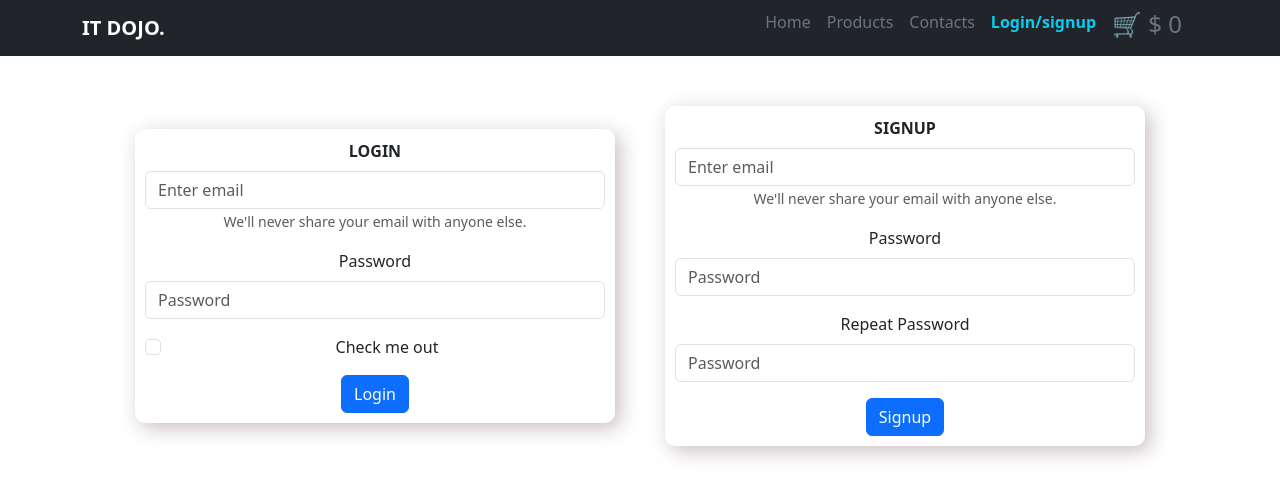
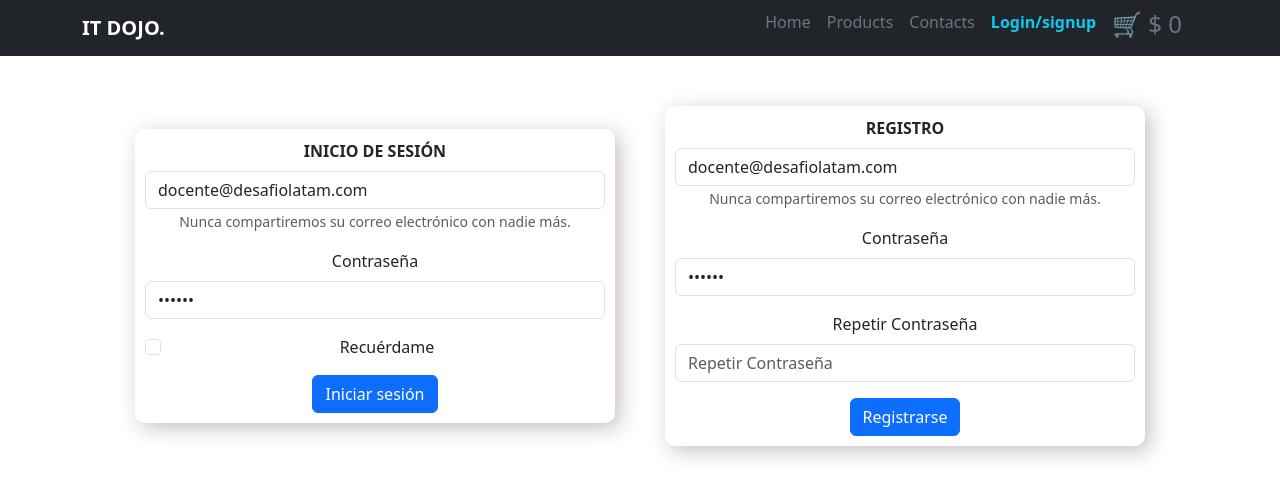
Before and after one commit to hector1489/proyecto_final, a React (Vite) app in the folder frontend/: page /Login in a window 1280 px wide. Shown: the top 498 px of the page. Built offline with nearby package versions, Linux system fonts and the light colour scheme; no server answers.

Commit message:
[fix] login

```diff
--- a/frontend/package.json
+++ b/frontend/package.json
@@ -10,6 +10,7 @@
     "preview": "vite preview"
   },
   "dependencies": {
+    "axios": "^1.6.2",
     "bootstrap": "^5.3.2",
     "react": "^18.2.0",
     "react-bootstrap": "^2.9.1",
--- a/frontend/src/App.jsx
+++ b/frontend/src/App.jsx
@@ -4,13 +4,14 @@ import DataContext from './context/dataContext'
 import './App.css'
 import NavbarComponent from './components/Navbar'
 import Home from './views/Home'
-import Login from './views/Login'
 import NotFound from './views/NotFound'
 import Contacts from './views/Contacts'
 import Cart from './views/Cart'
 import AllProducts from './views/AllProducts'
+import LoginSignup from './views/loginSignup'
 
 import { URLBASE } from './config/constans'
+
 
 function App() {
   const [data, setData] = useState([])
@@ -108,7 +109,7 @@ function App() {
         <NavbarComponent />
         <Routes>
           <Route path="/" element={<Home />} />
-          <Route path="/Login" element={<Login />} />
+          <Route path="/Login" element={<LoginSignup />} />
           <Route path="/AllProducts" element={<AllProducts />} />
           <Route path="/Contacts" element={<Contacts />} />
           <Route path="/Cart" element={<Cart />} />
--- a/frontend/src/components/LoginComponents.jsx
+++ b/frontend/src/components/LoginComponents.jsx
@@ -1,144 +1,90 @@
-import { useState, useEffect } from 'react'
+import { useState, useContext } from 'react'
 import { Form, Button } from 'react-bootstrap'
-import useUsers from '../../src/hooks/useUsers'
-import useAdmins from '../../src/hooks/useAdmins'
+import axios from 'axios'
+import { useNavigate } from 'react-router-dom'
+import DataContext from '../context/dataContext'
+import useAdmins from '../hooks/useAdmins'
+import useUsers from '../hooks/useUsers'
 import { ENDPOINT } from '../config/constans'
 
+const emailRegex = /^[A-Z0-9._%+-]+@[A-Z0-9.-]+\.[A-Z]{2,}$/i;
+const initialForm = { email: 'docente@desafiolatam.com', password: '123456' }
 
 function LoginComponents() {
-  const { user, setUser } = useState({ email: '', password: '' });
-  const { getAdmins, setAdmins } = useAdmins();
+  const navigate = useNavigate()
+  const [user, setUser] = useState(initialForm)
+  const { setDeveloper } = useContext(DataContext)
+  const { setAdmins } = useAdmins()
+  const { setUsers } = useUsers()
 
-  useEffect(() => {
-    const fetchLogin = async () => {
-      try {
-        const response = await fetch(ENDPOINT.users);
-        const result = await response.json();
-        setLoginData(result);
-        const admins = await getAdmins();
-        setAdmins(admins);
-      } catch (error) {
-        console.error("Error fetching users data:", error)
-      }
-    };
+  const handleUser = (event) => setUser({ ...user, [event.target.name]: event.target.value })
 
-    fetchLogin();
-  }, [getAdmins, setAdmins])
-
-  const [loginData, setLoginData] = useState({
-    email: '',
-    password: '',
-  });
-
-  const [signupData, setSignupData] = useState({
-    email: '',
-    password: '',
-    repeatPassword: '',
-  })
-
-  const handleLoginSubmit = (event) => {
+  const handleForm = (event) => {
     event.preventDefault()
 
+    if (!user.email.trim() || !user.password.trim()) {
+      return window.alert('Email y contraseña son obligatorios.')
+    }
+
+    if (!emailRegex.test(user.email)) {
+      return window.alert('El formato del email no es correcto.')
+    }
+
+    axios.post(ENDPOINT.login, user)
+      .then(({ data }) => {
+        window.sessionStorage.setItem('token', data.token)
+        window.alert('Usuario identificado con éxito.')
+        setDeveloper({})
+
+        if (user.email === 'admin@example.com') {
+          setAdmins(true)
+        } else {
+          setUsers(true)
+        }
+
+        navigate('/perfil')
+      })
+      .catch(({ response: { data } }) => {
+        console.error(data)
+        window.alert(`${data.message}.`)
+      })
   }
 
-  const handleSignupSubmit = (event) => {
-    event.preventDefault()
-
-    console.log('Signup data submitted:', signupData);
-  }
-
-  const handleLoginChange = (event) => {
-    setLoginData({
-      ...loginData,
-      [event.target.name]: event.target.value,
-    })
-  }
-
-  const handleSignupChange = (event) => {
-    setSignupData({
-      ...signupData,
-      [event.target.name]: event.target.value,
-    })
-  }
   return (
-    <div className='box-signup-login d-flex flex-md-row flex-column'>
       <div className='box-login col-md-6'>
-        <Form onSubmit={handleLoginSubmit}>
+        <Form onSubmit={handleForm}>
           <Form.Group className="mb-3" controlId="formBasicEmail">
-            <Form.Label className='fw-bold text-uppercase'>login</Form.Label>
+            <Form.Label className='fw-bold text-uppercase'>Inicio de sesión</Form.Label>
             <Form.Control
               type="email"
-              placeholder="Enter email"
+              placeholder="Ingrese su correo electrónico"
               name="email"
-              value={loginData.email}
-              onChange={handleLoginChange}
+              value={user.email}
+              onChange={handleUser}
             />
             <Form.Text className="text-muted">
-              We'll never share your email with anyone else.
+              Nunca compartiremos su correo electrónico con nadie más.
             </Form.Text>
           </Form.Group>
 
           <Form.Group className="mb-3" controlId="formBasicPassword">
-            <Form.Label>Password</Form.Label>
+            <Form.Label>Contraseña</Form.Label>
             <Form.Control
               type="password"
-              placeholder="Password"
+              placeholder="Contraseña"
               name="password"
-              value={loginData.password}
-              onChange={handleLoginChange}
+              value={user.password}
+              onChange={handleUser}
             />
           </Form.Group>
           <Form.Group className="mb-3" controlId="formBasicCheckbox">
-            <Form.Check type="checkbox" label="Check me out" />
+            <Form.Check type="checkbox" label="Recuérdame" />
           </Form.Group>
           <Button variant="primary" type="submit">
-            Login
+            Iniciar sesión
           </Button>
         </Form>
       </div>
-
-      <div className='box-login col-md-6'>
-        <Form onSubmit={handleSignupSubmit}>
-          <Form.Group className="mb-3" controlId="formBasicEmail">
-            <Form.Label className='fw-bold text-uppercase'>signup</Form.Label>
-            <Form.Control
-              type="email"
-              placeholder="Enter email"
-              name="email"
-              value={signupData.email}
-              onChange={handleSignupChange}
-            />
-            <Form.Text className="text-muted">
-              We'll never share your email with anyone else.
-            </Form.Text>
-          </Form.Group>
-
-          <Form.Group className="mb-3" controlId="formBasicPassword">
-            <Form.Label>Password</Form.Label>
-            <Form.Control
-              type="password"
-              placeholder="Password"
-              name="password"
-              value={signupData.password}
-              onChange={handleSignupChange}
-            />
-          </Form.Group>
-          <Form.Group className="mb-3" controlId="formBasicPassword">
-            <Form.Label>Repeat Password</Form.Label>
-            <Form.Control
-              type="password"
-              placeholder="Password"
-              name="repeatPassword"
-              value={signupData.repeatPassword}
-              onChange={handleSignupChange}
-            />
-          </Form.Group>
-          <Button variant="primary" type="submit">
-            Signup
-          </Button>
-        </Form>
-      </div>
-    </div>
   )
 }
 
--- /dev/null
+++ b/frontend/src/components/signupComponents.jsx
@@ -0,0 +1,104 @@
+import { useEffect, useState } from 'react'
+import { Form, Button } from 'react-bootstrap'
+import axios from 'axios'
+import { useNavigate } from 'react-router-dom'
+import { ENDPOINT } from '../config/constans'
+
+const emailRegex = /^[A-Z0-9._%+-]+@[A-Z0-9.-]+\.[A-Z]{2,}$/i
+const initialForm = {
+  email: 'docente@desafiolatam.com',
+  password: '123456',
+  rol: 'Seleccione un rol',
+  language: 'Seleccione un Lenguage'
+}
+
+const Register = () => {
+  const navigate = useNavigate()
+  const [signupData, setSignupData] = useState(initialForm)
+
+  const handleSignupChange = (event) => {
+    setSignupData({ ...signupData, [event.target.name]: event.target.value })
+  };
+
+  const handleSignupSubmit = (event) => {
+    event.preventDefault()
+
+    if (
+      !signupData.email.trim() ||
+      !signupData.password.trim() ||
+      signupData.rol === 'Seleccione un rol' ||
+      signupData.language === 'Seleccione un Lenguage'
+    ) {
+      return window.alert('Todos los campos son obligatorios.')
+    }
+
+    if (!emailRegex.test(signupData.email)) {
+      return window.alert('El formato del email no es correcto!')
+    }
+
+    axios
+      .post(ENDPOINT.users, signupData)
+      .then(() => {
+        window.alert('Usuario registrado con éxito.')
+        navigate('/login')
+      })
+      .catch(({ response: { data } }) => {
+        console.error(data);
+        window.alert(`${data.message}.`)
+      })
+  }
+
+  useEffect(() => {
+    if (window.sessionStorage.getItem('token')) {
+      navigate('/perfil')
+    }
+  }, [navigate])
+
+  return (
+    <div className='box-login col-md-6'>
+      <Form onSubmit={handleSignupSubmit}>
+        <Form.Group className="mb-3" controlId="formBasicEmailSignup">
+          <Form.Label className='fw-bold text-uppercase'>Registro</Form.Label>
+          <Form.Control
+            type="email"
+            placeholder="Ingrese su correo electrónico"
+            name="email"
+            value={signupData.email}
+            onChange={handleSignupChange}
+          />
+          <Form.Text className="text-muted">
+            Nunca compartiremos su correo electrónico con nadie más.
+          </Form.Text>
+        </Form.Group>
+
+        <Form.Group className="mb-3" controlId="formBasicPasswordSignup">
+          <Form.Label>Contraseña</Form.Label>
+          <Form.Control
+            type="password"
+            placeholder="Contraseña"
+            name="password"
+            value={signupData.password}
+            onChange={handleSignupChange}
+          />
+        </Form.Group>
+
+        <Form.Group className="mb-3" controlId="formBasicRepeatPassword">
+          <Form.Label>Repetir Contraseña</Form.Label>
+          <Form.Control
+            type="password"
+            placeholder="Repetir Contraseña"
+            name="repeatPassword"
+            value={signupData.repeatPassword}
+            onChange={handleSignupChange}
+          />
+        </Form.Group>
+
+        <Button variant="primary" type="submit">
+          Registrarse
+        </Button>
+      </Form>
+    </div>
+  )
+}
+
+export default Register
--- a/frontend/src/hooks/useAdmins.jsx
+++ b/frontend/src/hooks/useAdmins.jsx
@@ -1,7 +1,7 @@
 import { useState } from 'react'
 
 const useAdmins = () => {
-  const [admins, setAdmins] = useState(null)
+  const [admins, setAdmins] = useState(false)
 
   const setAdminsData = (adminData) => setAdmins(adminData)
 
--- a/frontend/src/hooks/useUsers.jsx
+++ b/frontend/src/hooks/useUsers.jsx
@@ -1,7 +1,7 @@
 import { useState } from 'react'
 
 const useUsers = () => {
-  const [users, setUsers] = useState(null)
+  const [users, setUsers] = useState(false)
 
   const setUsersData = (userData) => setUsers(userData)
 
--- /dev/null
+++ b/frontend/src/views/loginSignup.jsx
@@ -0,0 +1,13 @@
+import LoginComponents from "../components/LoginComponents"
+import Register from "../components/signupComponents"
+
+const LoginSignup = () => {
+    return(
+        <div className="box-signup-login d-flex flex-md-row flex-column">
+            <LoginComponents />
+            <Register />
+        </div>
+    )
+}
+
+export default LoginSignup
```
Also changed, not shown: 1 other file (tests, documents, lock files or other folders).
